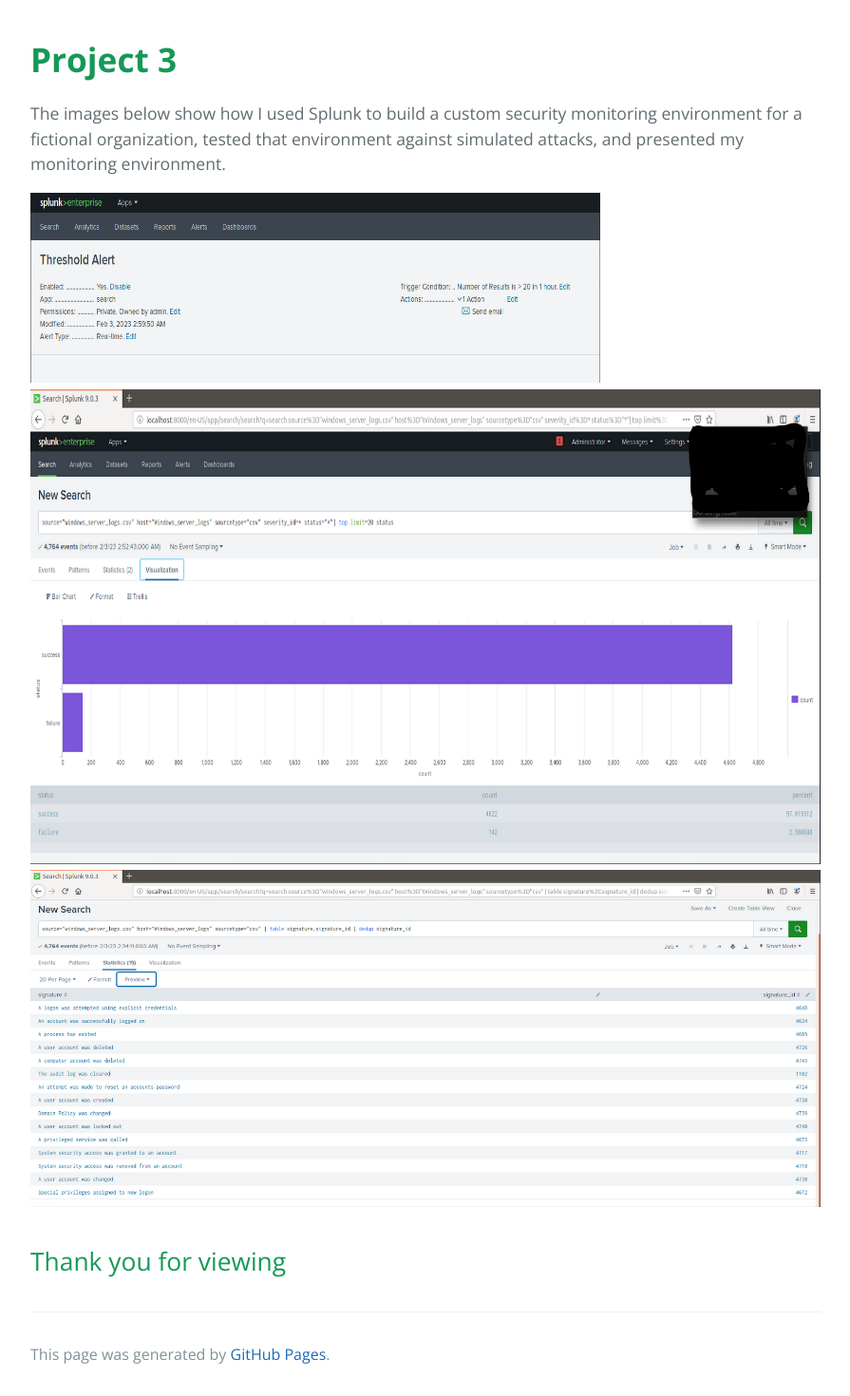
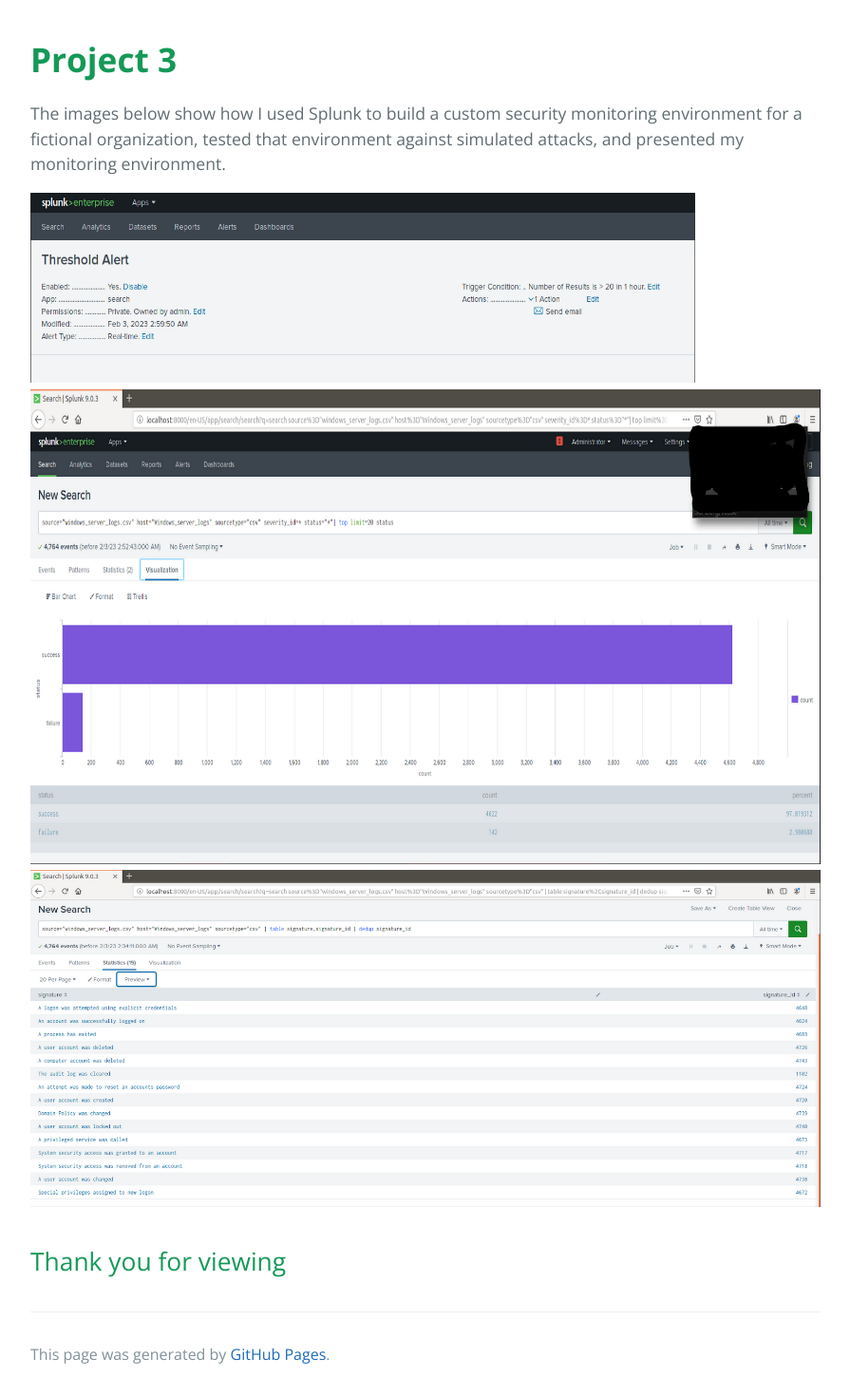
Before and after one commit to KyleV1/kylev1.github.io, a Jekyll site: the page built from index.md, in a window 1280 px wide. Shown: the part 2779-4249 px from the top of the page at 95% size, without its empty margins (192-1087 px from the left). Built offline with Jekyll 4.4.1, drawn with Linux system fonts in a browser that asks for light colours; our own code applies the rules of GitHub Pages for plain Markdown files.

Commit message:
Update index.md

```diff
--- a/index.md
+++ b/index.md
@@ -27,7 +27,7 @@
 
 The images below show how I used Splunk to build a custom security monitoring environment for a fictional organization, tested that environment against simulated attacks, and presented my monitoring environment.
 
- <img src="/Images/p3.png" alt="image1" style="width:600px;height:200px;">
+ <img src="/Images/p3.png" alt="image1" style="width:700px;height:200px;">
  <img src="/Images/p32.png" alt="image1" style="width:1000;height:500px;">
  <img src="/Images/p33.png" alt="image1" style="width:1000px;height:600px];">
 
```
